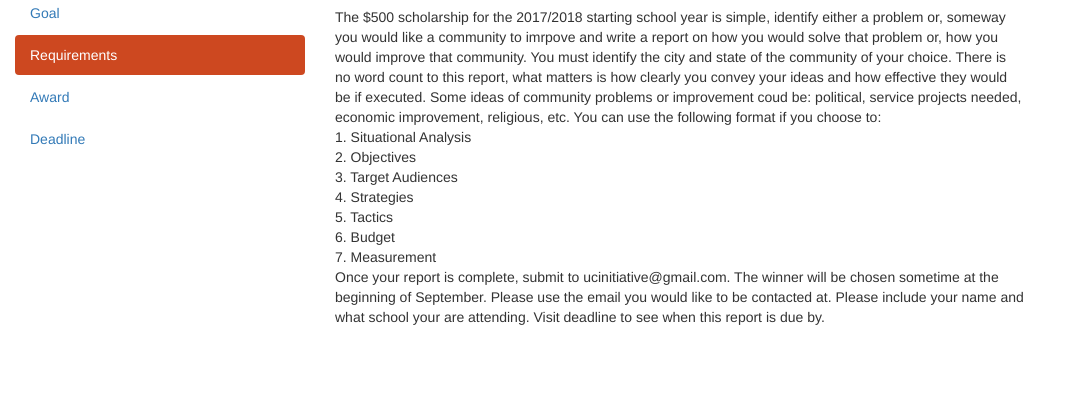
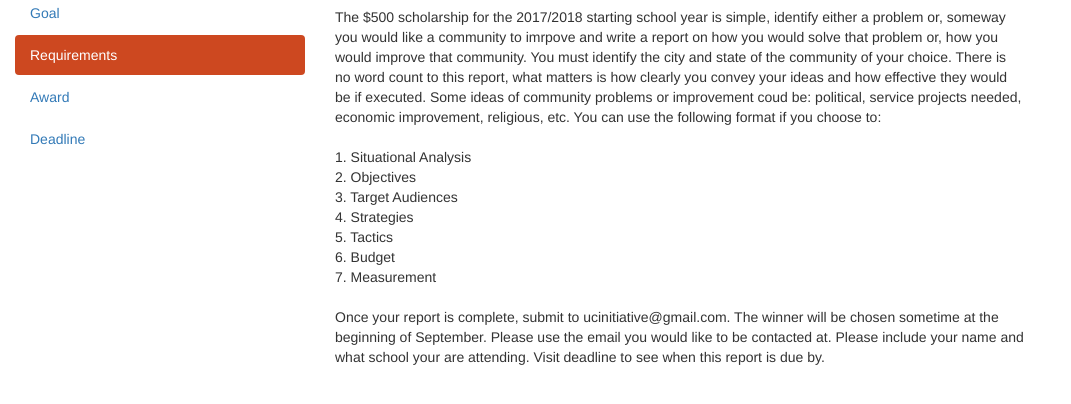
Before and after one commit to unityinit/unityinit.github.io, a website: page requirements.html in a window 1280 px wide. Shown: the part 112-516 px from the top of the page, without its empty margins (0-1071 px from the left). Drawn offline with nearby package versions, Linux system fonts and the light colour scheme.

Commit message:
Update requirements.html

```diff
--- a/requirements.html
+++ b/requirements.html
@@ -101,10 +101,10 @@
 						clearly you convey your ideas and how effective they would be if executed.
 						Some ideas of community problems or improvement coud be: political, service
 						projects needed, economic improvement, religious, etc. You can use the following
-						format if you choose to:<br>
+						format if you choose to:<br><br>
 
 						1. Situational Analysis<br> 2. Objectives<br> 3. Target Audiences<br>
-						4. Strategies<br> 5. Tactics<br> 6. Budget<br> 7. Measurement<br>
+						4. Strategies<br> 5. Tactics<br> 6. Budget<br> 7. Measurement<br><br>
 
 						Once your report is complete, submit to ucinitiative@gmail.com.
 						The winner will be chosen sometime at the beginning of September. Please use the
```
